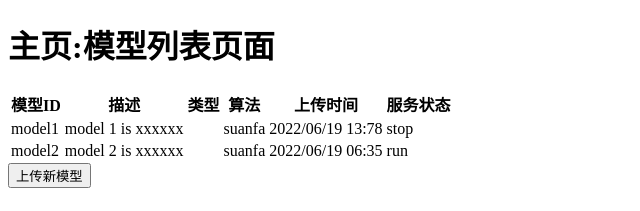
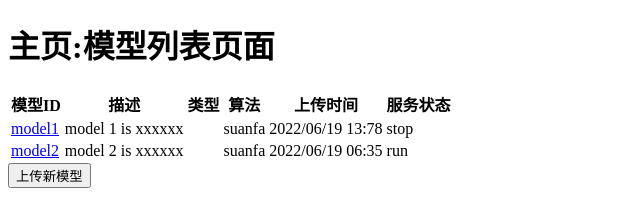
Before and after one commit to ferv3455/ML-Model-Management, a Vue app in the folder client/: page / in a window 1280 px wide. Shown: the top 211 px of the page, without its empty margins (0-640 px from the left). Built offline with nearby package versions, Linux system fonts and the light colour scheme.

Commit message:
在模型列表页面中加入到模型详细信息页面的链接（点击列表中模型ID就会转换到对应的模型详细信息页面）

```diff
--- a/client/src/views/ModelView.vue
+++ b/client/src/views/ModelView.vue
@@ -13,7 +13,11 @@
         <th>服务状态</th>
       </tr>
       <tr v-for="model in models" :key="model">
-        <td>{{ model.id }}</td>
+        <td>
+          <router-link :to="{ name: 'modelID', params: { modelID: model.id } }">
+            {{ model.id }}
+          </router-link>
+        </td>
         <td>{{ model.des }}</td>
         <td>{{ model.type }}</td>
         <td>{{ model.algo }}</td>
```
